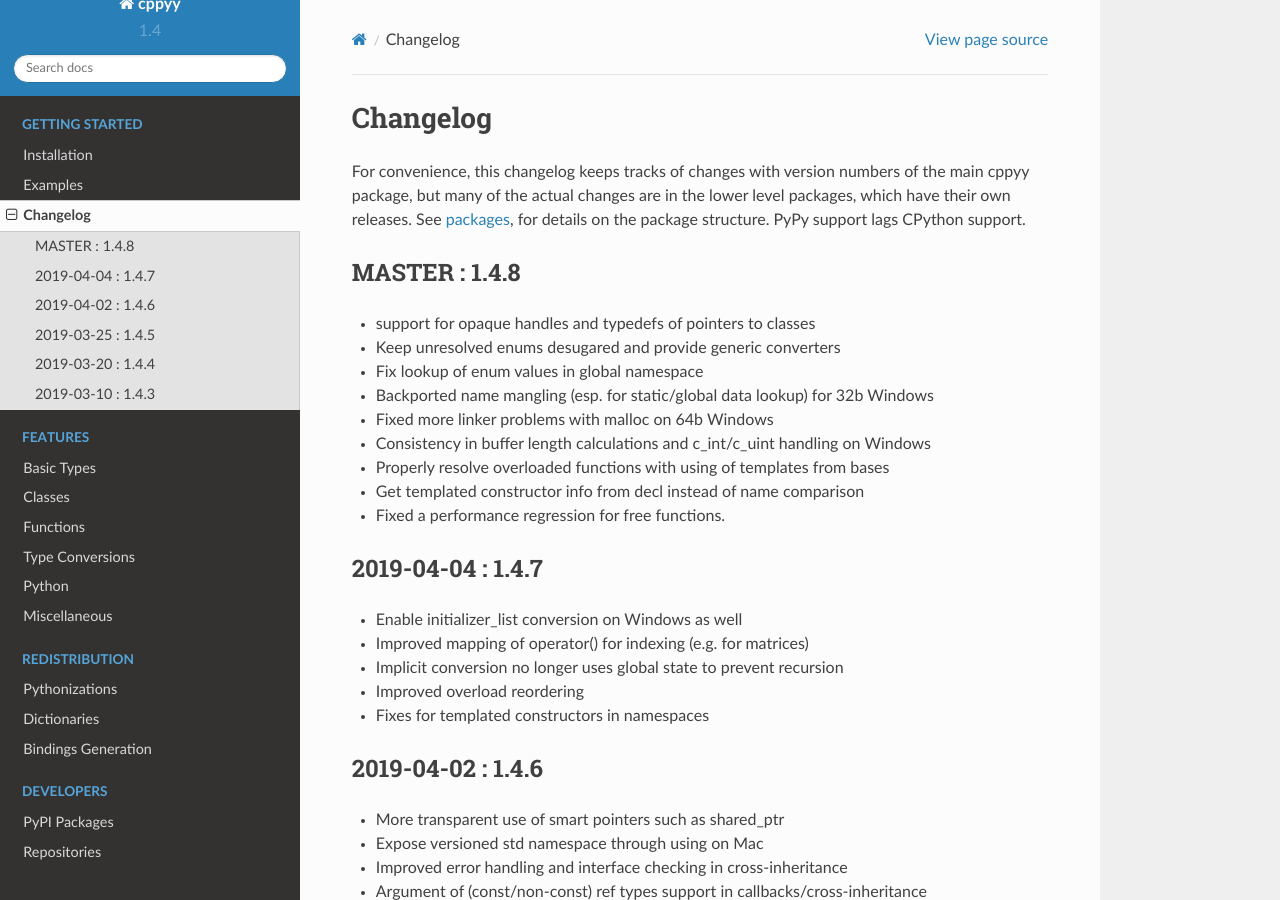
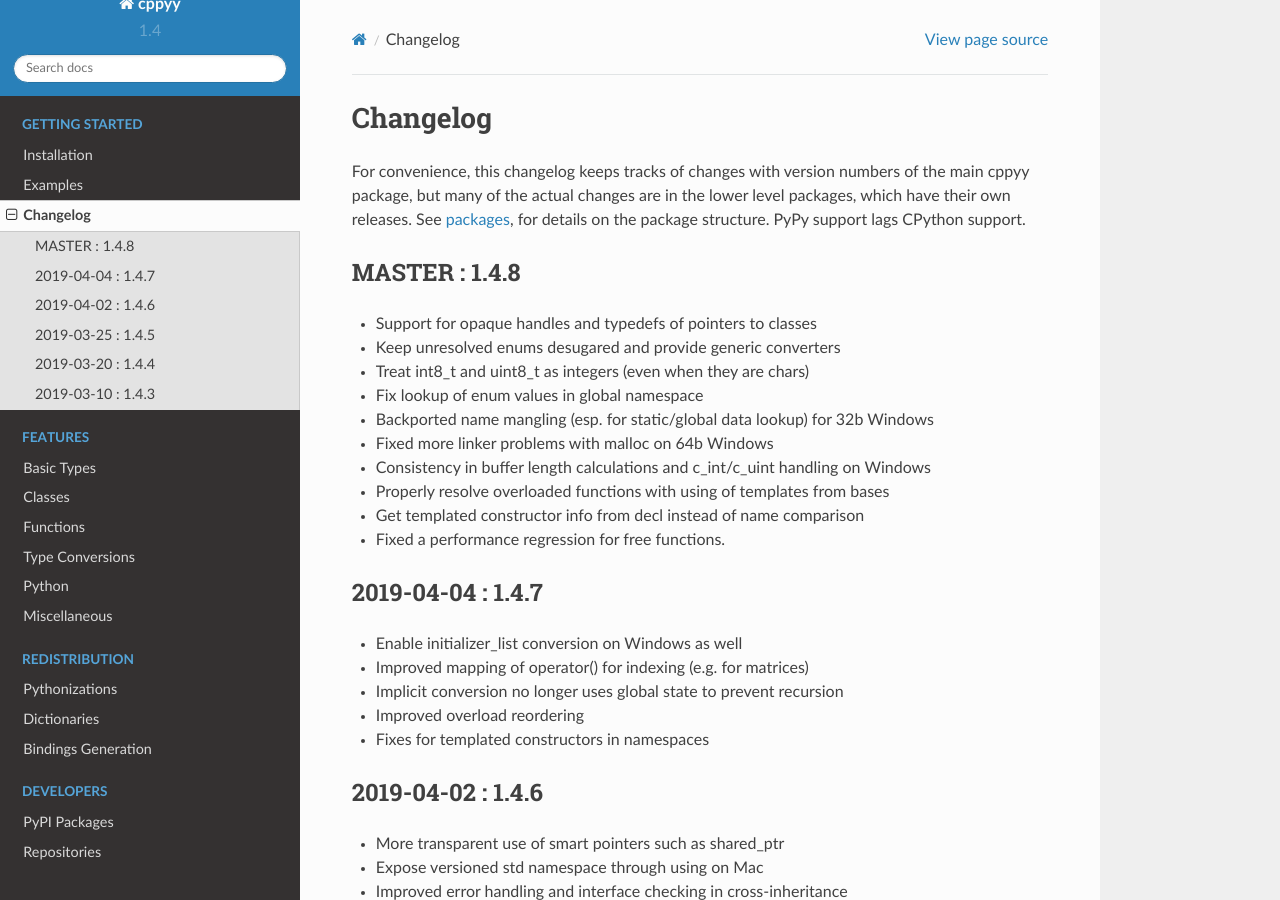
Before and after one commit to wlav/cppyy, a Sphinx documentation site: the page built from doc/source/changelog.rst, in a window 1280 px wide and 900 px high. Built offline with Sphinx 7.4.7 and the Read the Docs theme 2.0.0, drawn with Linux system fonts in a browser that asks for light colours.

Commit message:
tests for uint8_t/int8_t handling

```diff
--- a/doc/source/changelog.rst
+++ b/doc/source/changelog.rst
@@ -13,8 +13,9 @@
 MASTER : 1.4.8
 --------------
 
-* support for opaque handles and typedefs of pointers to classes
+* Support for opaque handles and typedefs of pointers to classes
 * Keep unresolved enums desugared and provide generic converters
+* Treat int8_t and uint8_t as integers (even when they are chars)
 * Fix lookup of enum values in global namespace
 * Backported name mangling (esp. for static/global data lookup) for 32b Windows
 * Fixed more linker problems with malloc on 64b Windows
```
Also changed, not shown: 2 other files.
